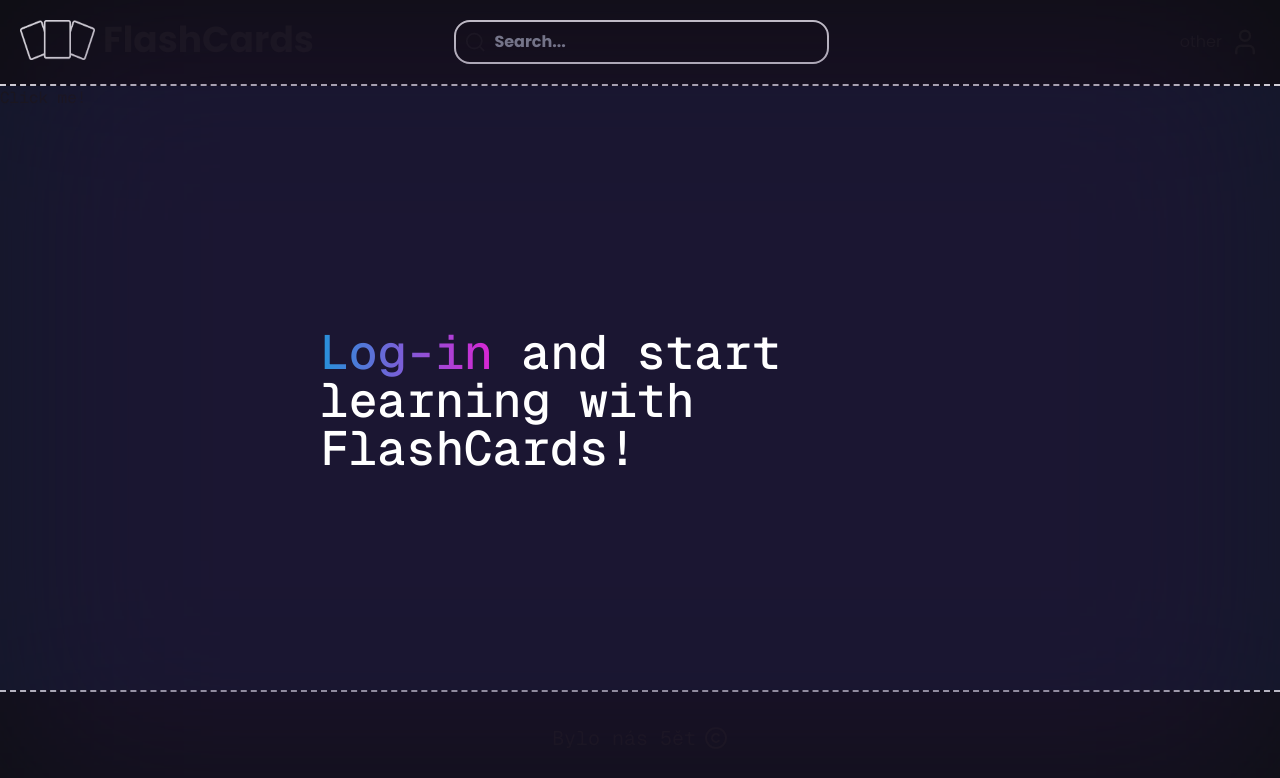
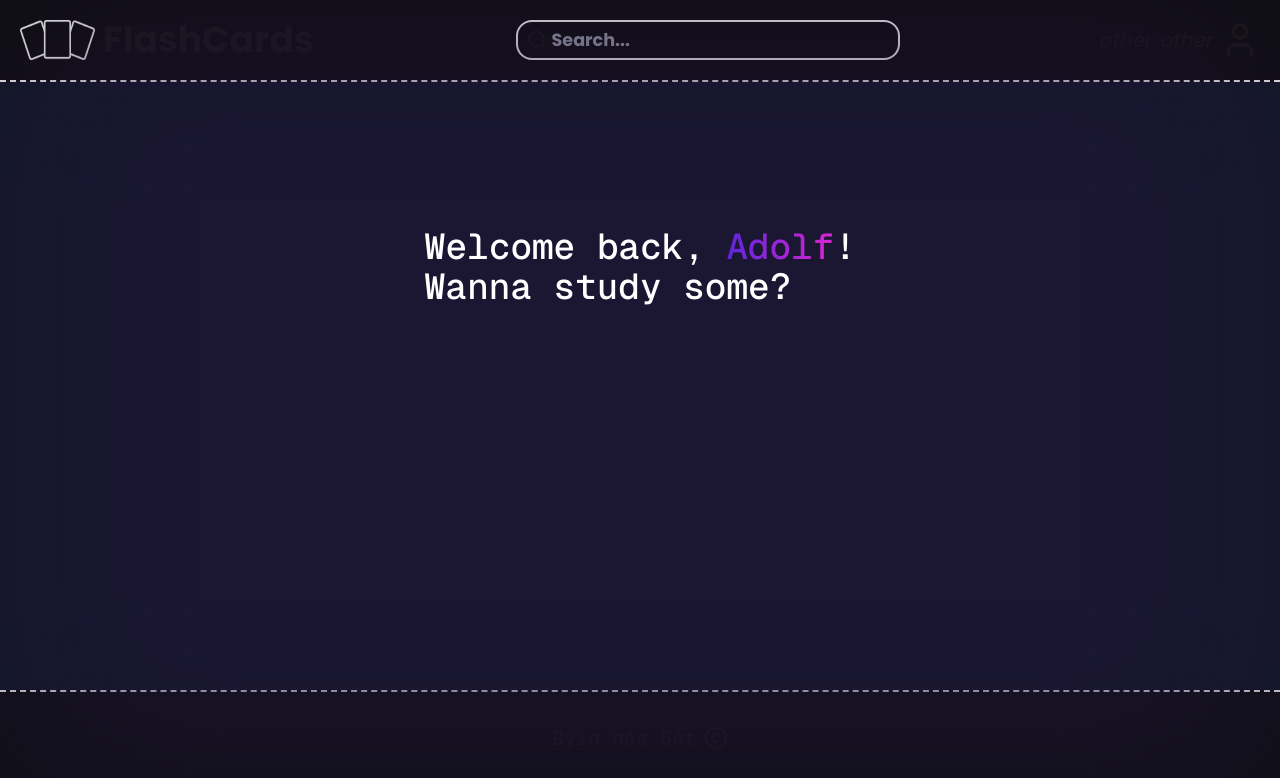
Before and after one commit to vojtiikxdd/flashcards_w, a Next.js app in the folder flashcards/: page / in a window 1280 px wide. Shown: the top 778 px of the page. Built offline with nearby package versions, Linux system fonts and the light colour scheme.

Commit message:
fixing some stuff, adding new text to default page

```diff
--- a/flashcards/src/app/layout.tsx
+++ b/flashcards/src/app/layout.tsx
@@ -36,25 +36,34 @@ export default function RootLayout({
             <Image src="/logo.png" alt="idk" width={75} height={350} />
             <h1 className="font-[Poppins] text-4xl">FlashCards</h1>
           </Link>
-          <div className="flex flex-row justify-between w-[65%]">
+          <div className="flex flex-row justify-between w-[60%]">
             <form className="flex flex-row bg-[#0c0c0c81] rounded-2xl border-solid border-white border-2 items-center max-w-96">
               <label htmlFor="search">
                 <div className="flex flex-row gap-x-2 cursor-pointer">
                   <div className="px-2 flex items-center">
-                    <Search className="border-none border-transparent"/>
-                    <input id="search" type="text" placeholder="Search..." className="w-full rounded-lg p-2 focus:outline-none bg-transparent border-none cursor-pointer focus:cursor-text autofill:bg-[#140f1c] group-autofill:bg-[#140f1c]" autoComplete="off" />
+                    <Search className="border-none border-transparent" />
+                    <input id="search" type="text" placeholder="Search..." className="w-full rounded-lg p-[3px] focus:outline-none bg-transparent border-none cursor-pointer focus:cursor-text autofill:bg-[#140f1c] group-autofill:bg-[#140f1c] placeholder: text-[1.1rem]" autoComplete="off" />
                   </div>
                 </div>
               </label>
             </form>
-            <div className="flex flex-row gap-x-2">
-              <Link href="/home" className="font-light hover:font-medium my-auto">
-                other
-              </Link>
-              <Link href="/profile" className="cursor-pointer ml-auto flex justify-center items-center">
-                <User size={30} />
-              </Link>
-            </div>
+            <ul className="flex flex-row gap-x-2 justify-center items-center">
+              <li>
+                <Link href="/home" className="font-light italic text-xl hover:font-medium my-auto">
+                  other
+                </Link>
+              </li>
+              <li>
+                <Link href="/home" className="font-light italic text-xl hover:font-medium my-auto">
+                  other
+                </Link>
+              </li>
+              <li>
+                <Link href="/profile" className="cursor-pointer ml-auto flex justify-center items-center">
+                  <User size={40} />
+                </Link>
+              </li>
+            </ul>
           </div>
         </nav>
 
--- a/flashcards/src/app/page.tsx
+++ b/flashcards/src/app/page.tsx
@@ -3,6 +3,23 @@
 import Link from "next/link";
 
 export default function Home() {
+
+  const session = true;
+  const Name = "Adolf";
+  const FirstLetter = Name.charAt(0);
+
+  if(session) {
+    return (
+      <main>
+        <div className="flex absolute top-1/3 left-1/2 -translate-y-1/2 -translate-x-1/2 m-auto justify-center items-center">
+          <p className="text-[#fff] text-4xl font-medium relative">
+            Welcome back, <span className="bg-clip-text from-[#5e25da] to-[#da25d4] bg-gradient-to-r text-transparent hover:font-extrabold duration-200 transition-all ease-in-out">{Name}</span>! <br />Wanna study some?
+          </p>
+        </div>
+      </main>
+    );
+  }
+  else {
     return (
       <main className="flex flex-1 flex-col">
         <div className="flex absolute top-1/2 left-1/2 -translate-y-1/2 -translate-x-1/2 m-auto justify-center items-center">
@@ -12,7 +29,7 @@ export default function Home() {
             </Link> and start learning with FlashCards!
           </p>
         </div>
-      <Link href="/cards">Click me!</Link>
       </main>
     );
   }
+}
```
Lines whose indentation alone changed are shown as unchanged.
